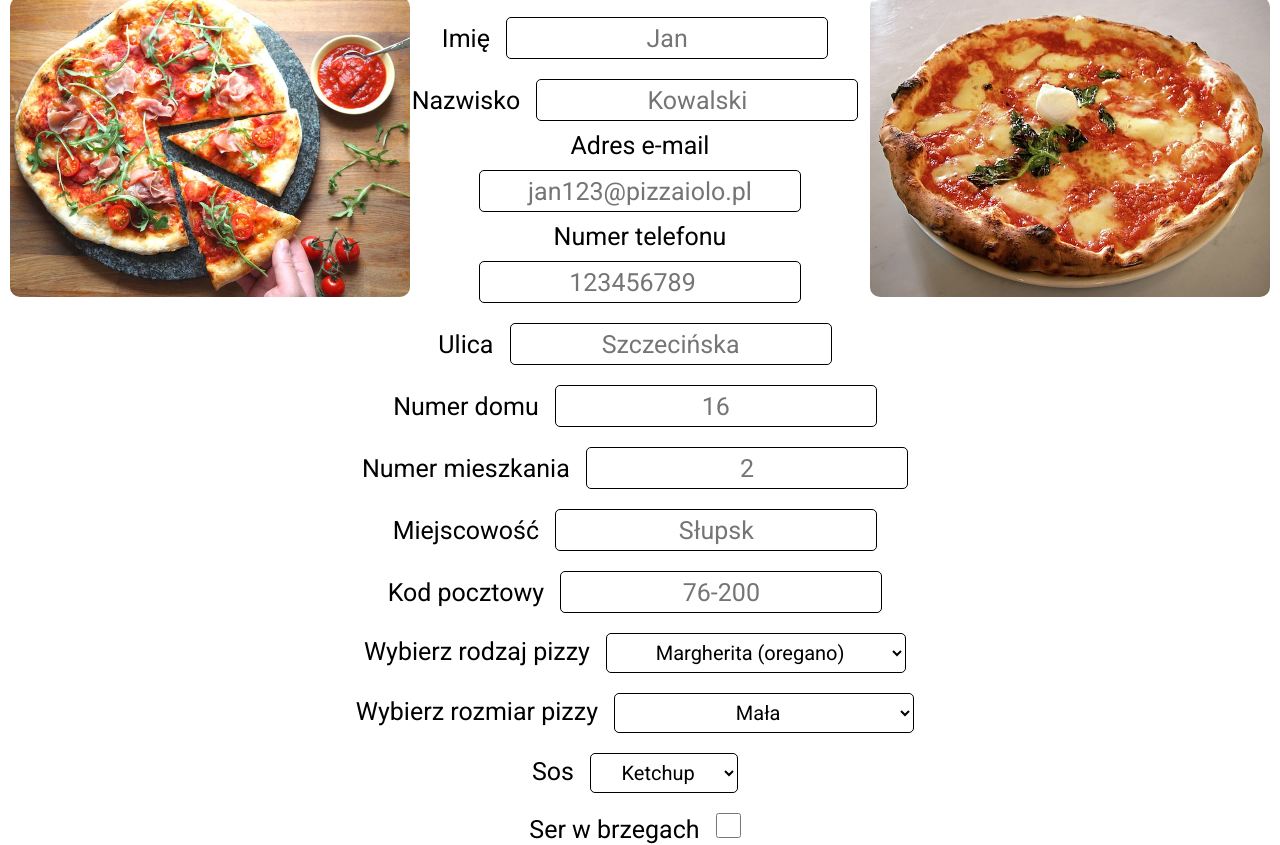
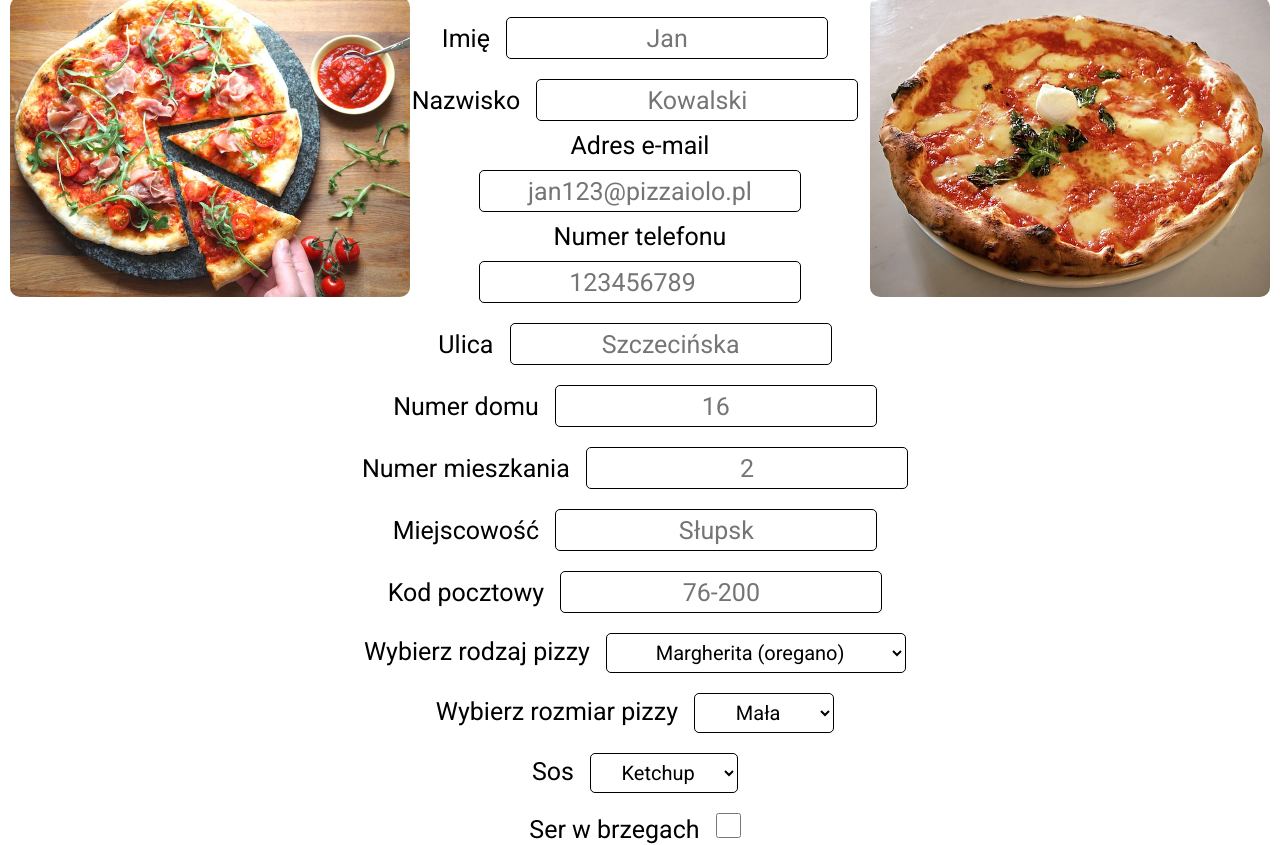
Before and after one commit to szczureQ420/pizza, a plain HTML site: page index.html in a window 1280 px wide. Shown: the part 108-953 px from the top of the page. Drawn offline with Linux system fonts and the light colour scheme.

Commit message:
Update styleindex.css

```diff
--- a/styleindex.css
+++ b/styleindex.css
@@ -133,3 +133,7 @@ textarea{
   height: 40px;
   width: 148px;
 }
+
+.rozmiar-pizza{
+  width: 140px;
+}
```
